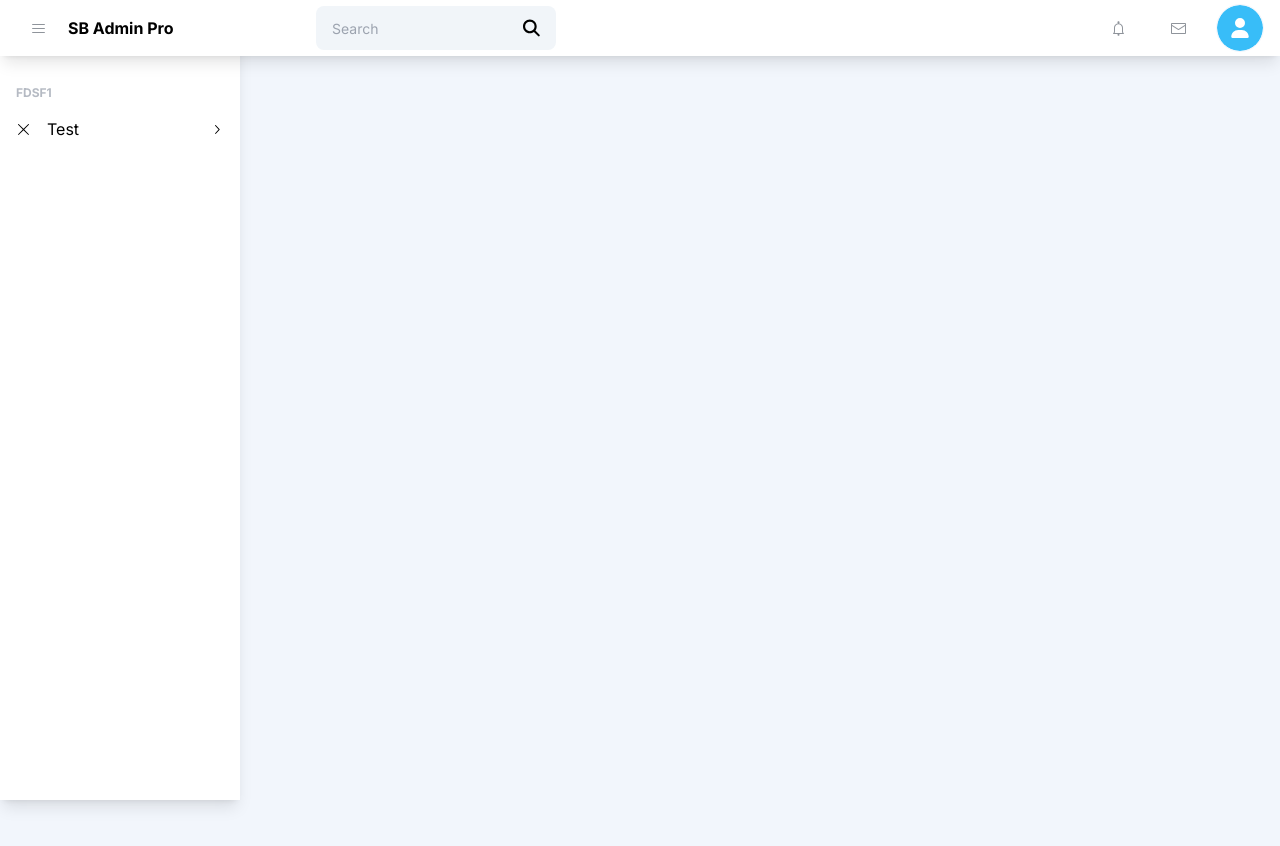
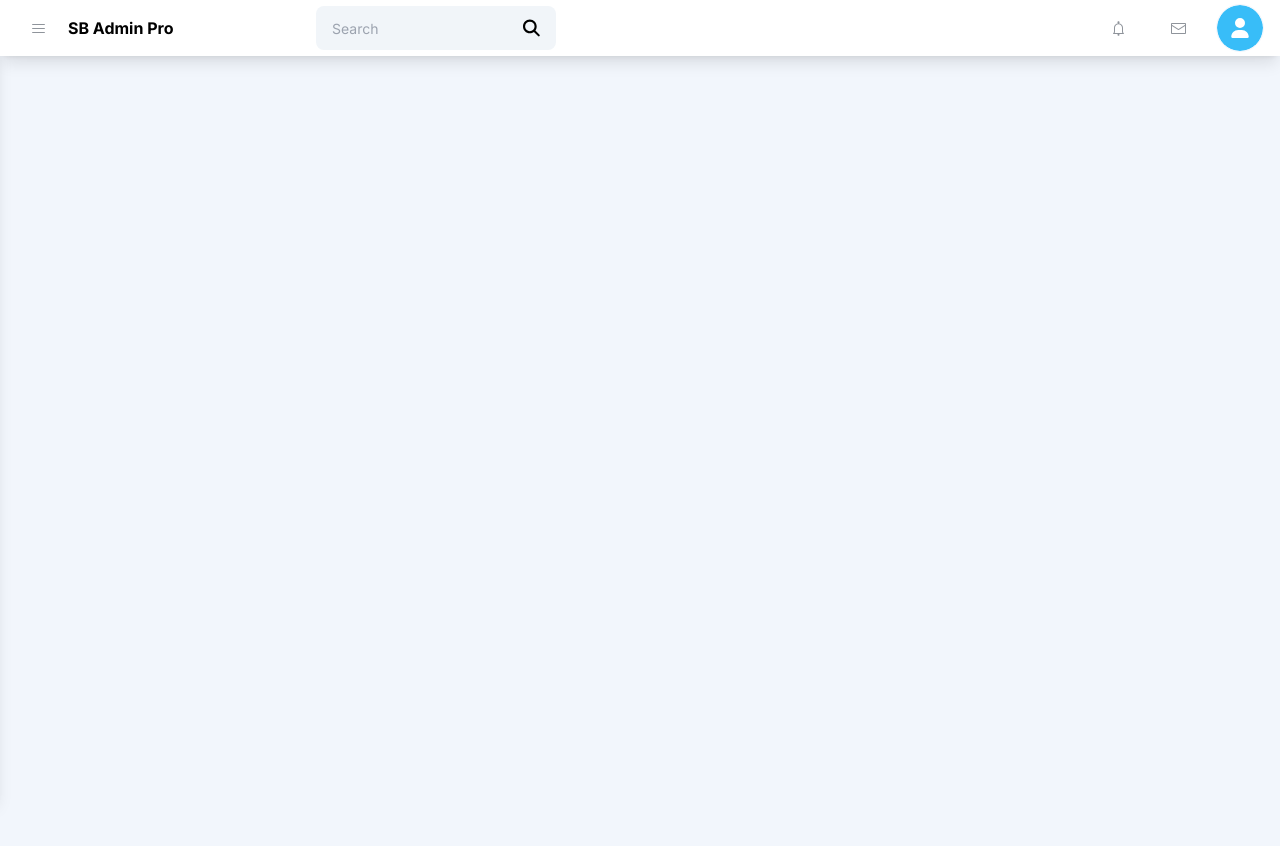
Before and after one commit to 0xe0b69e/psi-proj-2, a Next.js app: page / in a window 1280 px wide. Shown: the top 846 px of the page. Built offline with nearby package versions, Linux system fonts and the light colour scheme.

Commit message:
Added ability to fold sidenav

```diff
--- a/app/page.js
+++ b/app/page.js
@@ -1,13 +1,21 @@
-"use server";
+"use client";
 
 import Navbar from "@/components/navbar";
 import Sidenav from "@/components/sidenav";
+import { useState } from "react";
+import { cn } from "@/lib/utils";
 
-export default async function Page() {
+export default function Page() {
+  const [isSideNavOpen, setIsSideNavOpen] = useState(false);
+
+  const onSideNavToggle = function ( e ) {
+    setIsSideNavOpen(!isSideNavOpen);
+  };
+
   return (
     <>
-      <Navbar />
-      <Sidenav />
+      <Navbar toggleSideNav={onSideNavToggle} />
+      <Sidenav visible={isSideNavOpen} />
       <div className="h-screen">
 
       </div>
--- a/components/navbar.js
+++ b/components/navbar.js
@@ -7,7 +7,7 @@ import UserAvatar from "@/components/user-avatar";
 import { FaMagnifyingGlass } from "react-icons/fa6";
 import { useState } from "react";
 
-export default function Navbar ()
+export default function Navbar ({ toggleSideNav })
 {
   const [ isInputFocused, setIsInputFocused ] = useState( false );
   const [ isInputEmpty, setIsInputEmpty ] = useState( true );
@@ -18,16 +18,14 @@ export default function Navbar ()
     document.getElementById( "search" ).value = "";
   }
 
-  const onSideNavToggle = function ( e )
-  {
-
-  }
-
   return (
-    <nav className="fixed w-full flex justify-between px-4 items-center bg-foreground h-14 shadow-lg text-black">
+    <nav className="fixed w-full flex justify-between px-4 items-center bg-foreground h-14 shadow-lg text-black z-50">
       <div className="flex flex-row h-full items-center space-x-2">
-        <Icon className="max-lg:hidden">
-          <HamburgerMenuIcon onClick={onSideNavToggle} />
+        <Icon
+          className="max-lg:hidden"
+          onClick={toggleSideNav}
+        >
+          <HamburgerMenuIcon />
         </Icon>
         <Link href="#" className="font-bold w-[240px]">
           SB Admin Pro
@@ -54,8 +52,11 @@ export default function Navbar ()
         </div>
       </div>
       <div className="flex flex-row-reverse h-full items-center space-x-4">
-        <Icon className="lg:hidden">
-          <HamburgerMenuIcon onClick={onSideNavToggle} />
+        <Icon
+          className="lg:hidden"
+          onClick={toggleSideNav}
+        >
+          <HamburgerMenuIcon />
         </Icon>
         <UserAvatar className="ml-4" src="" alt="@me" />
         <Icon className="max-lg:hidden">
@@ -69,7 +70,7 @@ export default function Navbar ()
   );
 }
 
-function Icon ( { children, className } )
+function Icon ( { children, className, ...props } )
 {
   return (
     <span
@@ -78,6 +79,7 @@ function Icon ( { children, className } )
         "cursor-pointer text-gray-800/50 duration-300",
         className
       )}
+      {...props}
     >
       {children}
     </span>
--- a/components/sidenav.js
+++ b/components/sidenav.js
@@ -4,9 +4,12 @@ import { useState } from "react";
 import { ChevronRightIcon, Cross1Icon } from "@radix-ui/react-icons";
 import { cn } from "@/lib/utils";
 
-export default function Sidenav() {
+export default function Sidenav({ visible }) {
   return (
-    <div className="h-screen w-[240px] bg-foreground shadow-lg z-40 pt-[85px] pl-4 text-black flex flex-col space-y-2">
+    <div className={cn(
+      "h-screen w-[240px] bg-foreground shadow-lg pt-[85px] pl-4 text-black flex flex-col space-y-2 z-40 transition-all",
+      visible ? "translate-x-0" : "-translate-x-full"
+    )}>
       <Header>fdsf1</Header>
       <Item title="Test" icon={<Cross1Icon/>}>
         <p>fsdfsdf</p>
```
